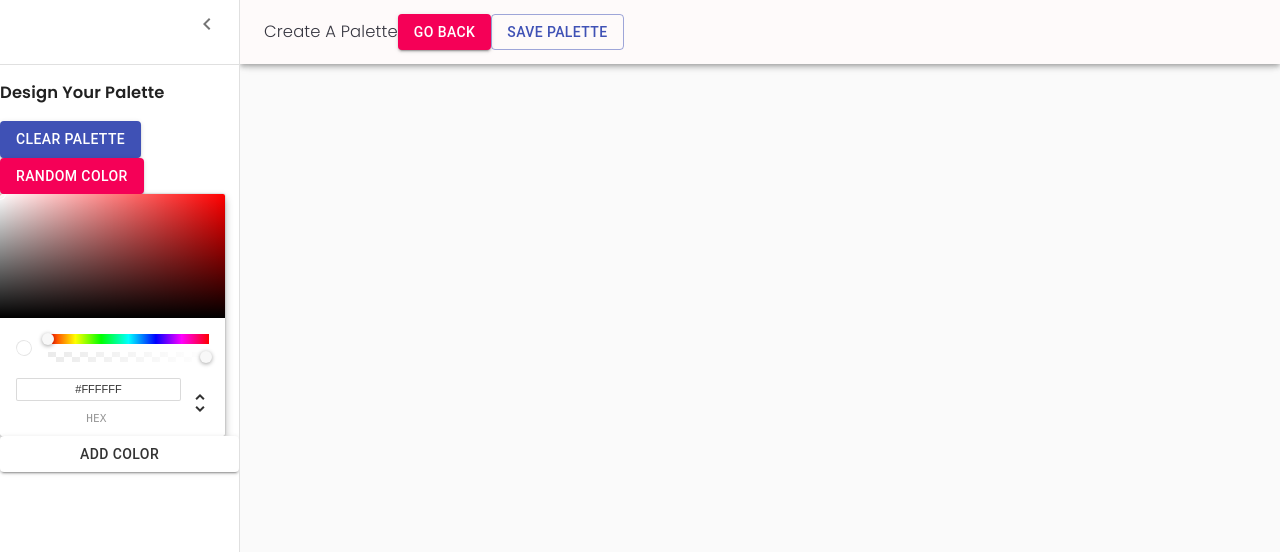
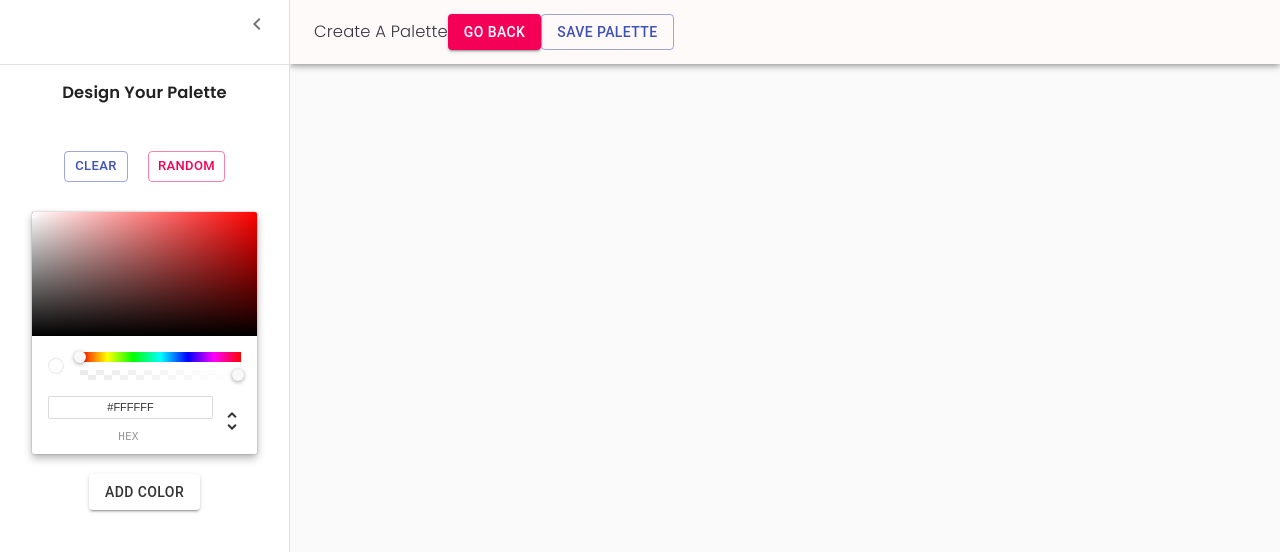
Before and after one commit to AlexanderMBabel/Colors, a React (Create React App) app in the folder client/: page /new in a window 1280 px wide. Shown: the top 552 px of the page. Built offline with nearby package versions, Linux system fonts and the light colour scheme; a web font is replaced by a local one.

Commit message:
styled Sidebar

```diff
--- a/client/src/components/NewColorBox.jsx
+++ b/client/src/components/NewColorBox.jsx
@@ -6,7 +6,7 @@ const styles = {
   colorBox: {
     background: (props) => props.color,
     width: '20%',
-
+    height: '25%',
     display: 'flex',
     flexDirection: 'column',
     justifyContent: 'flex-end',
--- a/client/src/components/NewPaletteForm.jsx
+++ b/client/src/components/NewPaletteForm.jsx
@@ -17,7 +17,7 @@ import { fontColorHelper } from '../utils/fontColorHelper';
 import { ChromePicker } from 'react-color';
 import NewColorBox from './NewColorBox';
 
-const drawerWidth = 240;
+const drawerWidth = 290;
 
 const useStyles = (theme) => ({
   root: {
@@ -67,6 +67,20 @@ const useStyles = (theme) => ({
     // necessary for content to be below app bar
     ...theme.mixins.toolbar,
     justifyContent: 'flex-end',
+  },
+  buttonContainer: {
+    display: 'flex',
+    justifyContent: 'space-between',
+    padding: 20,
+  },
+  btn: {
+    margin: 10,
+  },
+  drawerContent: {
+    display: 'flex',
+    flexDirection: 'column',
+    justifyContent: 'center',
+    alignItems: 'center',
   },
   content: {
     flexGrow: 1,
@@ -167,13 +181,22 @@ class NewPaletteForm extends Component {
             </IconButton>
           </div>
           <Divider />
+          <div className={classes.drawerContent}>
             <h3>Design Your Palette</h3>
-          <div>
-            <Button variant='contained' color='primary'>
-              Clear Palette
+            <div className={classes.buttonContainer}>
+              <Button
+                size='small'
+                variant='outlined'
+                color='primary'
+                className={classes.btn}>
+                Clear
               </Button>
-            <Button variant='contained' color='secondary'>
-              Random Color
+              <Button
+                size='small'
+                variant='outlined'
+                color='secondary'
+                className={classes.btn}>
+                Random
               </Button>
             </div>
             <ChromePicker
@@ -187,9 +210,11 @@ class NewPaletteForm extends Component {
               style={{
                 backgroundColor: this.state.pickedColor,
                 color: fontColorHelper(this.state.pickedColor),
+                marginTop: 20,
               }}>
               Add Color
             </Button>
+          </div>
         </Drawer>
         <main
           className={clsx(classes.content, {
```
Lines whose indentation alone changed are shown as unchanged.
